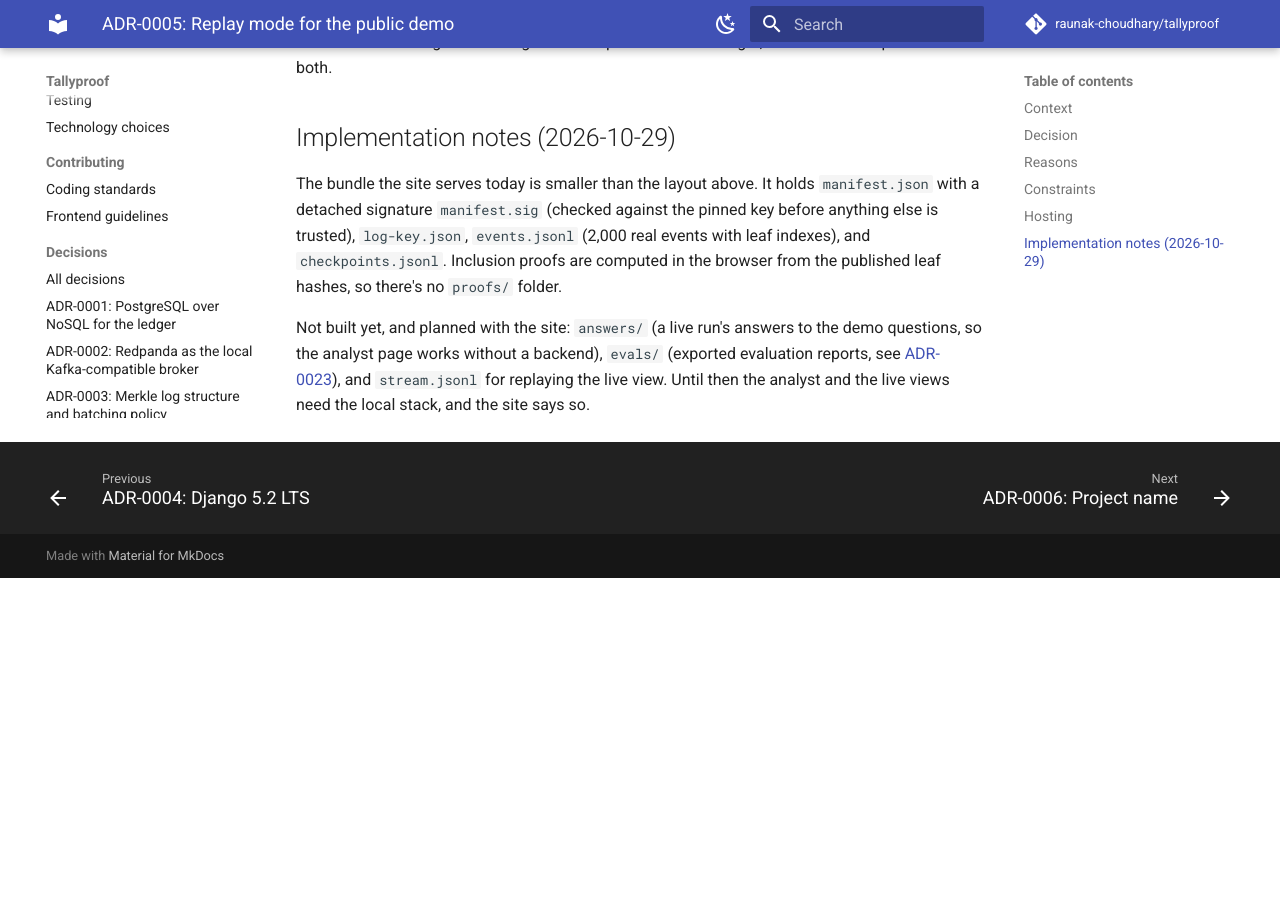
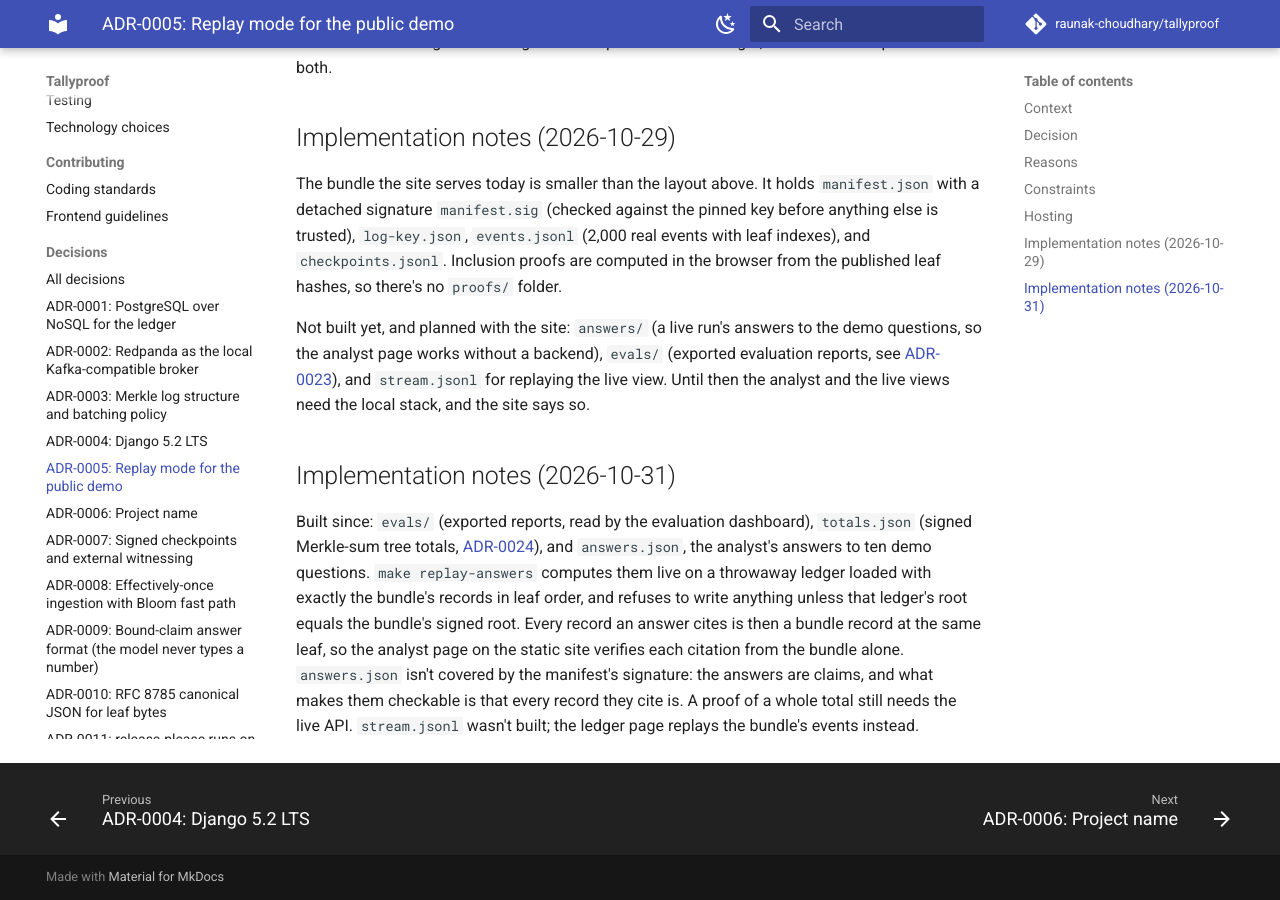
Before and after one commit to raunak-choudhary/tallyproof, an MkDocs documentation site: the page built from docs/adr/0005-replay-mode-public-demo.md, in a window 1280 px wide and 900 px high, scrolled down 1348 px. Built offline with MkDocs 1.6.1 and Material for MkDocs 9.7.7, drawn with Linux system fonts in a browser that asks for light colours; comment, search, counter and statistics services are not loaded; before the commit the page ends 1926 px from its top, so only the background shows below that.

Commit message:
docs: describe the demo answers on the static site
ADR-0005 notes what the bundle holds now and why answers.json sits outside the
signed manifest; the limitations row says what the static analyst page does.

```diff
--- a/docs/adr/0005-replay-mode-public-demo.md
+++ b/docs/adr/0005-replay-mode-public-demo.md
@@ -49,3 +49,7 @@ Vercel static hosting. GitHub Pages build kept as a fallback target, since a sta
 The bundle the site serves today is smaller than the layout above. It holds `manifest.json` with a detached signature `manifest.sig` (checked against the pinned key before anything else is trusted), `log-key.json`, `events.jsonl` (2,000 real events with leaf indexes), and `checkpoints.jsonl`. Inclusion proofs are computed in the browser from the published leaf hashes, so there's no `proofs/` folder.
 
 Not built yet, and planned with the site: `answers/` (a live run's answers to the demo questions, so the analyst page works without a backend), `evals/` (exported evaluation reports, see [ADR-0023](0023-evaluation-runs-recorded-as-reports.md)), and `stream.jsonl` for replaying the live view. Until then the analyst and the live views need the local stack, and the site says so.
+
+## Implementation notes (2026-10-31)
+
+Built since: `evals/` (exported reports, read by the evaluation dashboard), `totals.json` (signed Merkle-sum tree totals, [ADR-0024](0024-merkle-sum-tree-for-provable-totals.md)), and `answers.json`, the analyst's answers to ten demo questions. `make replay-answers` computes them live on a throwaway ledger loaded with exactly the bundle's records in leaf order, and refuses to write anything unless that ledger's root equals the bundle's signed root. Every record an answer cites is then a bundle record at the same leaf, so the analyst page on the static site verifies each citation from the bundle alone. `answers.json` isn't covered by the manifest's signature: the answers are claims, and what makes them checkable is that every record they cite is. A proof of a whole total still needs the live API. `stream.jsonl` wasn't built; the ledger page replays the bundle's events instead.
```
Also changed, not shown: docs/limitations.md (+1 -1 lines).
